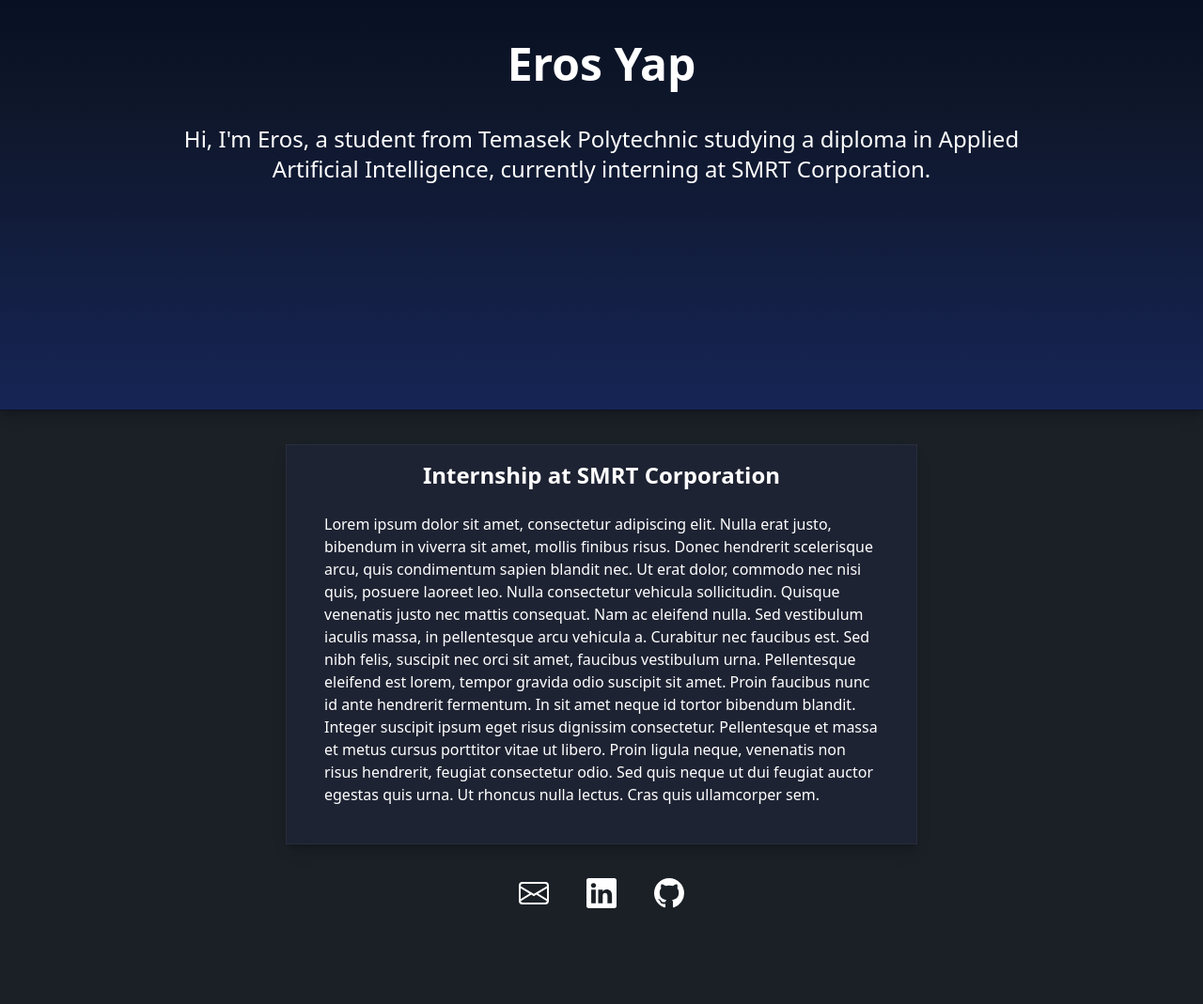
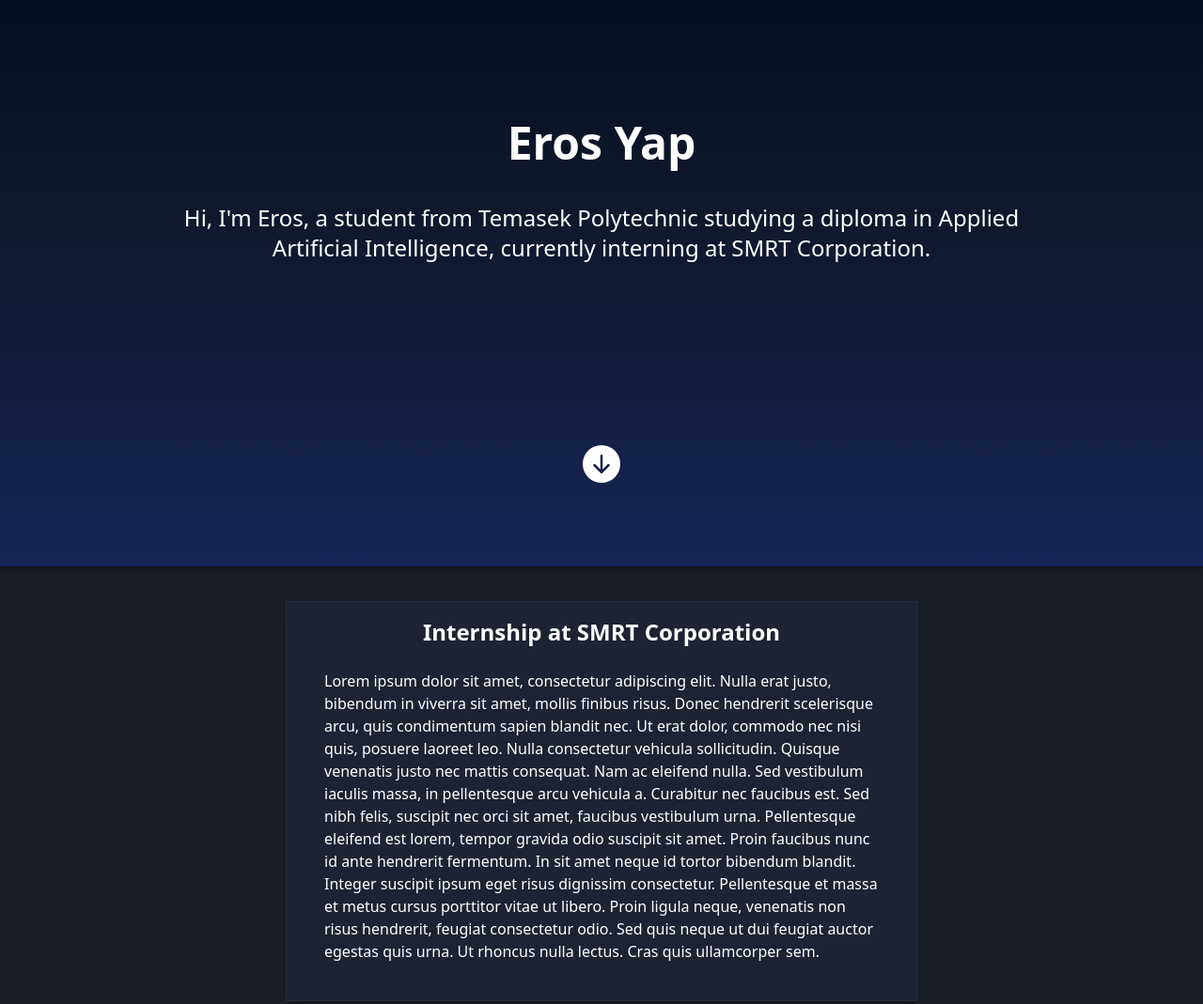
Before and after one commit to Stonksers/stonksers.github.io, a plain HTML site: page index.html in a window 1280 px wide. Shown: the part 260-1329 px from the top of the page at 94% size. Before the commit the page ends 1247 px from the top, so only its background shows below. Drawn offline with Linux system fonts and the light colour scheme.

Commit message:
Add general fade-in animation for scrolling and bouncing indicator arrow for hero

```diff
--- a/css/input.css
+++ b/css/input.css
@@ -1,10 +1,32 @@
 @import "tailwindcss";
 
-#hero-content {
+.hero-content {
     opacity: 0;
-    transition: opacity 1.0s ease-in-out;
+    transform: translateY(10px);
+    transition: opacity 1.0s ease-in-out, transform 1.0s ease-in-out;
 }
 
-#hero-content.visible {
+.hero-content.visible {
     opacity: 1;
+    transform: translateY(0);
 }
+
+.reveal {
+    opacity: 0;
+    transform: translateY(20px);
+    transition: opacity 0.6s ease-out, transform 0.6s ease-out;
+}
+
+.reveal.visible {
+    opacity: 1;
+    transform: translateY(0);
+}
+
+@keyframes bounce-slow {
+    0%, 100% { transform: translateY(0); }
+    50% { transform: translateY(6px); }
+}
+
+.arrow-bounce {
+    animation: bounce-slow 2s ease-in-out infinite;
+}
--- a/index.html
+++ b/index.html
@@ -12,16 +12,21 @@
     </head>
 
     <body class="bg-[#1a2026] text-white">
-        <div class="text-center text-2xl p-4 font-bold bg-indigo-900 shadow-lg shadow-black/20 sticky top-0">
+        <div class="text-center text-2xl p-4 font-bold bg-indigo-900 shadow-lg shadow-black/20 z-50 sticky top-0">
             <h1>Eros' Digital Portfolio</h1>
         </div>
-        <section id="hero" class="border-b border-white/5 shadow-lg shadow-black/20 py-[30vh] text-center mx-auto bg-linear-to-b from-slate-950 via-slate-900 to-blue-950">
-            <div id="hero-content" class="space-y-10">
+        <section id="hero" class="border-b border-white/5 shadow-lg shadow-black/20 h-screen flex items-center justify-center text-center overflow-hidden mx-auto bg-linear-to-b from-slate-950 via-slate-900 to-blue-950">
+            <div class="hero-content space-y-10">
                 <h1 class="text-5xl font-bold">Eros Yap</h1>
                 <p class="text-2xl px-[15vw]">Hi, I'm Eros, a student from Temasek Polytechnic studying a diploma in Applied Artificial Intelligence, currently interning at SMRT Corporation.</p>
             </div>
+            <div class="hero-content absolute bottom-8 left-1/2 -translate-x-1/2 arrow-bounce">
+                <svg xmlns="http://www.w3.org/2000/svg" width="40" height="40" fill="currentColor" class="bi bi-arrow-down-circle-fill" viewBox="0 0 16 16">
+                    <path d="M16 8A8 8 0 1 1 0 8a8 8 0 0 1 16 0M8.5 4.5a.5.5 0 0 0-1 0v5.793L5.354 8.146a.5.5 0 1 0-.708.708l3 3a.5.5 0 0 0 .708 0l3-3a.5.5 0 0 0-.708-.708L8.5 10.293z"/>
+                </svg>
+            </div>
         </section>
-        <div class="text-center text-2xl p-4 m-5">
+        <div class="text-center text-2xl p-4 m-5 reveal">
             <div class="bg-[#1e2333] border border-white/5 shadow-lg shadow-black/20 p-4 max-w-2xl mx-auto">
                 <h1 class="font-bold">Internship at SMRT Corporation</h1>
                 <p class="text-base m-6 text-left">
--- a/js/index.js
+++ b/js/index.js
@@ -1,3 +1,14 @@
 // Fade-in animation for the hero section
-const heroContent = document.getElementById('hero-content');
-heroContent.classList.add('visible');
+const heroContent = document.querySelectorAll('.hero-content');
+heroContent.forEach(c => c.classList.add('visible'));
+
+// Fade-in animation for elements when scrolling
+const observer = new IntersectionObserver((entries) => {
+    entries.forEach(entry => {
+        if (entry.isIntersecting) {
+            entry.target.classList.add('visible');
+        }
+    });
+}, { threshold: 0.2 });
+
+document.querySelectorAll('.reveal').forEach(el => observer.observe(el));
```
Also changed, not shown: README.md, css/style.css.
